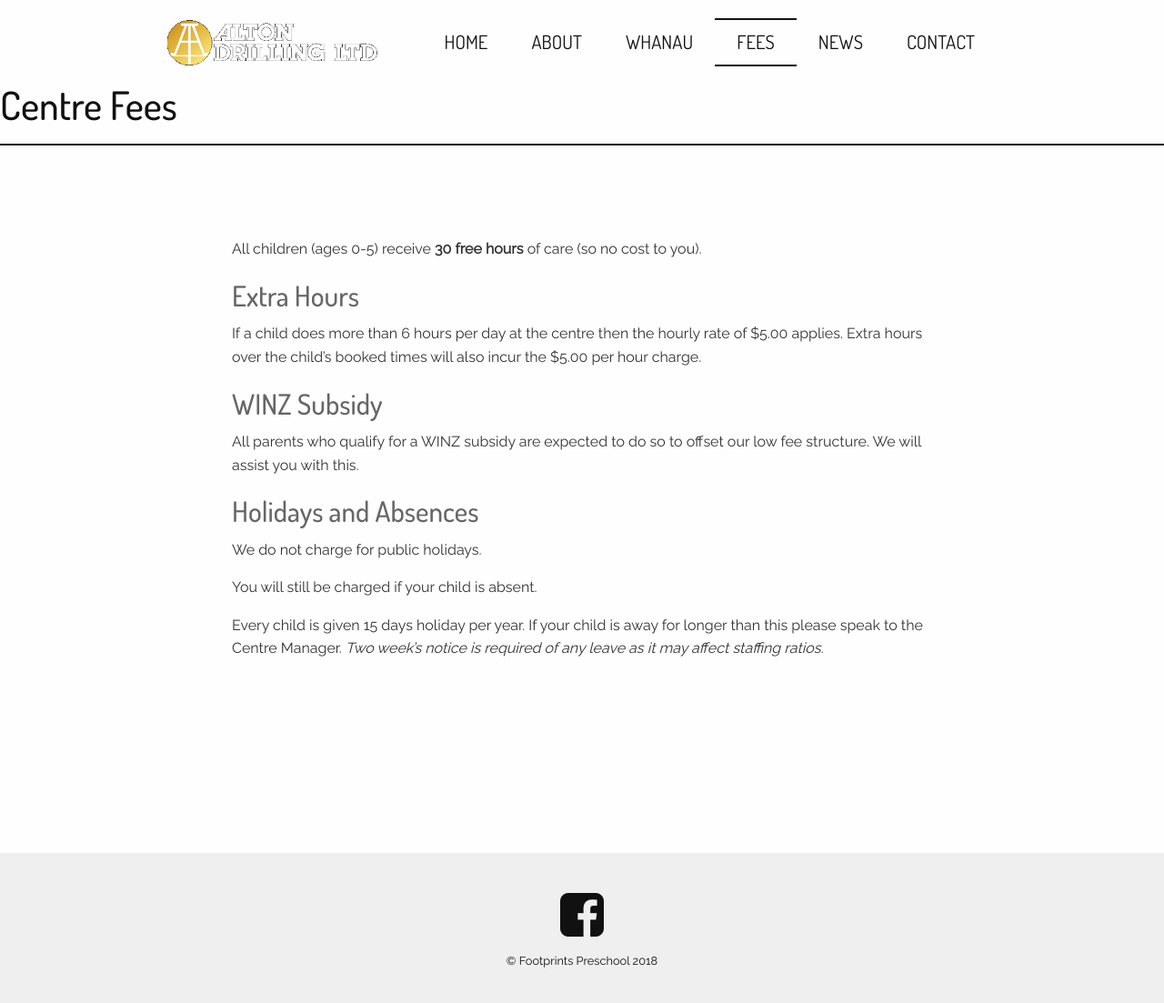
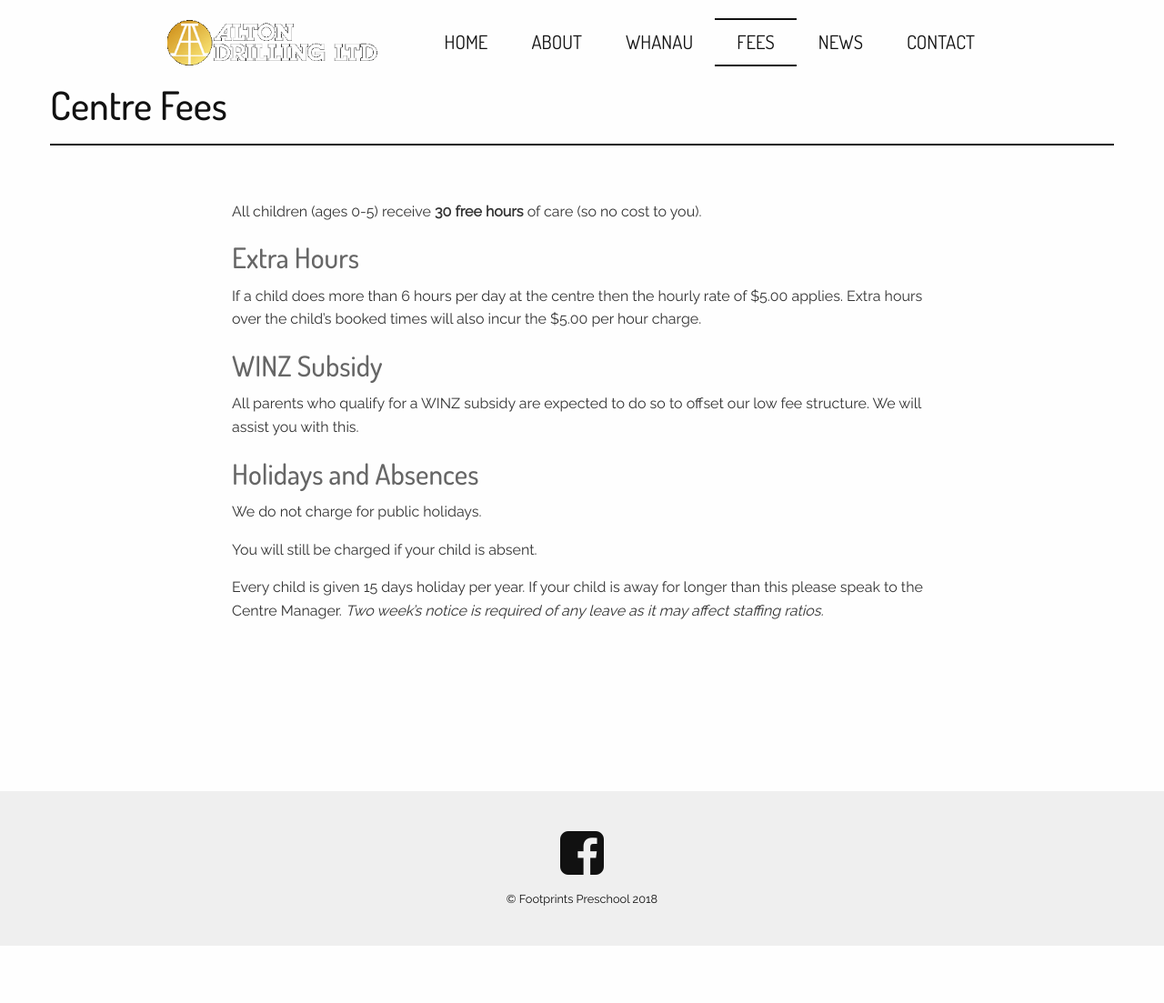
Before and after one commit to viv-b/footprints-preschool, a Jekyll site: the page built from fees.html, in a window 1280 px wide and 1108 px high. Shown: the top 1103 px of the window at 91% size. Built offline with Jekyll 4.4.1, drawn with Linux system fonts in a browser that asks for light colours; nearby versions of some CDN libraries.

Commit message:
Updated 'fees.html' via CloudCannon

```diff
--- a/fees.html
+++ b/fees.html
@@ -5,24 +5,23 @@
 heading: Centre Fees
 ---
 
-{% include heading.html %}
-
 <div class="wrapper-padding">
     <div class="grid-container padding-bottom">
         <div class="grid-x grid-margin-x">
 
+            {% include heading.html %}
+
             <div class="large-offset-2 large-8 cell">
                 <div class="editable">
-                	<p>&nbsp;</p>
                 	<p>All children (ages 0-5) receive <strong>30 free hours</strong> of care (so no cost to you).</p>
                 	<h3>Extra Hours</h3>
-                	<p>If a child does more than 6 hours per day at the centre then the hourly rate of $5.00 applies. Extra hours over the child&rsquo;s booked times will also incur the $5.00 per hour charge.&nbsp;</p>
+                	<p>If a child does more than 6 hours per day at the centre then the hourly rate of $5.00 applies. Extra hours over the child&rsquo;s booked times will also incur the $5.00 per hour charge.</p>
                 	<h3>WINZ Subsidy</h3>
-                	<p>All parents who qualify for a WINZ subsidy are expected to do so to offset our low fee structure. We will assist you with this.&nbsp;</p>
+                	<p>All parents who qualify for a WINZ subsidy are expected to do so to offset our low fee structure. We will assist you with this.</p>
                 	<h3>Holidays and Absences</h3>
                 	<p>We do not charge for public holidays.</p>
                 	<p>You will still be charged if your child is absent.</p>
-                	<p>Every child is given 15 days holiday per year. If your child is away for longer than this please speak to the Centre Manager. <em>Two week&rsquo;s notice is required of any leave as it may affect staffing ratios.&nbsp;</em><br />&nbsp;</p>
+                	<p>Every child is given 15 days holiday per year. If your child is away for longer than this please speak to the Centre Manager. <em>Two week&rsquo;s notice is required of any leave as it may affect staffing ratios.</em></p>
                 </div>
             </div>
 
```
